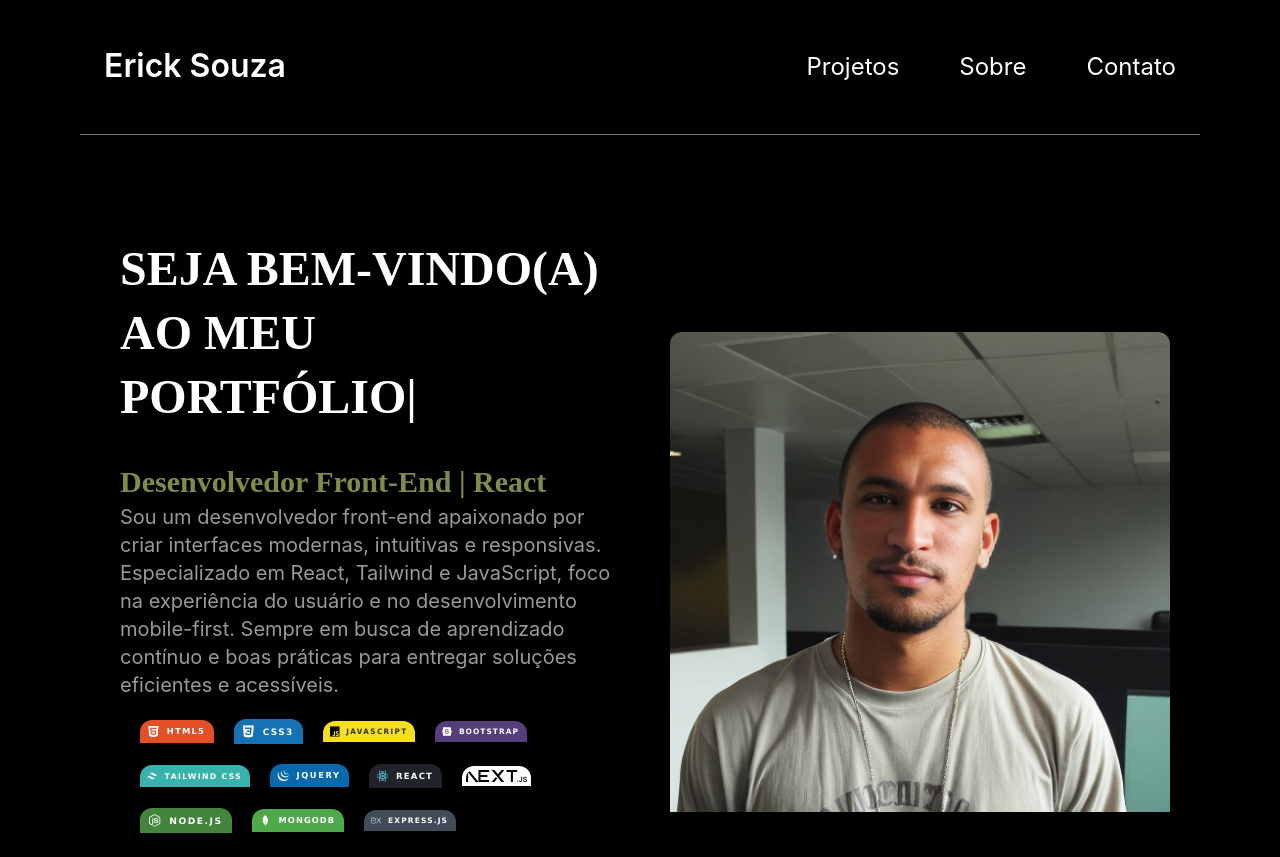
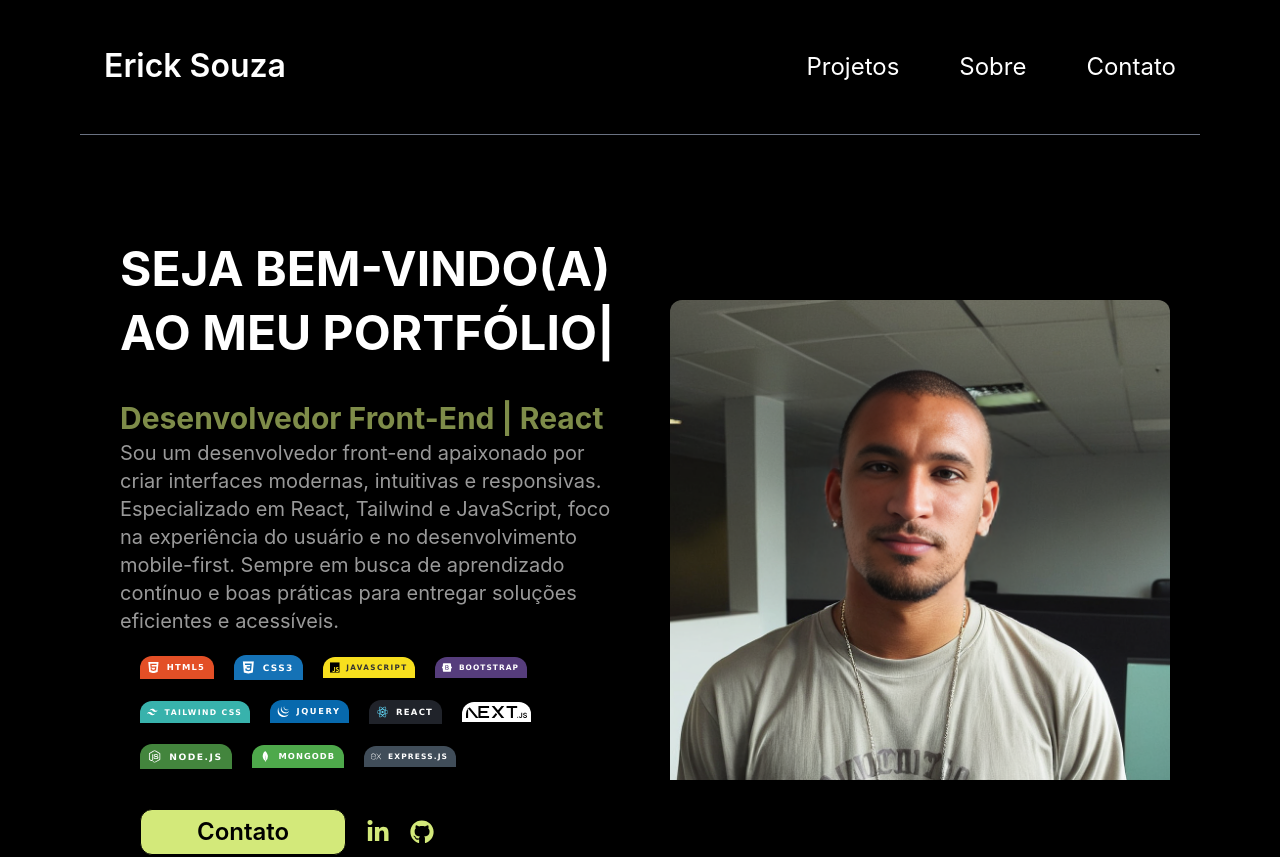
Before and after one commit to ErickSouza94/portifolio, a React (Vite) app: page / in a window 1280 px wide. Shown: the top 857 px of the page. Built offline with nearby package versions, Linux system fonts and the light colour scheme.

Commit message:
refactor: remove fontFamily style from Animation and HomePage components for consistency

```diff
--- a/src/components/Animation.jsx
+++ b/src/components/Animation.jsx
@@ -12,7 +12,7 @@ const Animation = () => {
       wrapper="h1"
       speed={50}
       repeat={Infinity}
-      style={{ whiteSpace: "pre-wrap", fontFamily: "cursive", fontWeight:"bolder" }}
+      style={{ whiteSpace: "pre-wrap", fontWeight:"bolder" }}
 
     />
   );
--- a/src/pages/HomePage/index.jsx
+++ b/src/pages/HomePage/index.jsx
@@ -18,7 +18,7 @@ const Home = () => {
         <div className="w-full p-5 md:text-2xl sm:text-xl max-h-full lado-esquerdo items-center">
           <Animation />
           <p className="text-xl md:text-xl max-w-[800px] md:max-w-[fit] mt-2 opacity-60">
-              <strong className="title-sobre text-[#D3E97A] opacity-100 md:text-[30px] sm:text-[24px]" style={{fontFamily: "cursive", fontWeight:"bold"}}>
+              <strong className="title-sobre text-[#D3E97A] opacity-100 md:text-[30px] sm:text-[24px]">
                 Desenvolvedor Front-End | React
               </strong>
             {" "}
```
